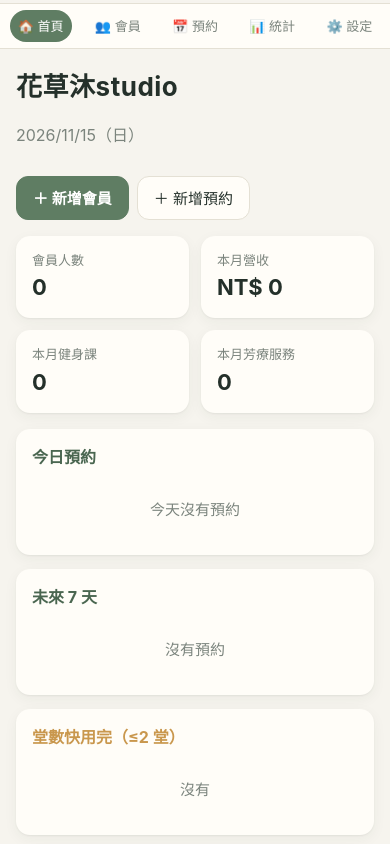
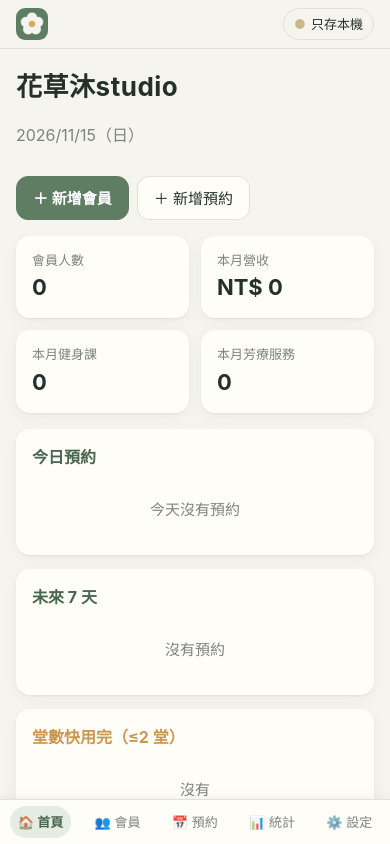
Before and after one commit to kiddgayerqwer/huacaomu-studio, a plain HTML site: page index.html in a window 390 px wide. Shown: the top 844 px of the page. Drawn offline with Linux system fonts and the light colour scheme.

Commit message:
修正手機上導覽列被頂部列遮住的問題
Co-Authored-By: Claude Opus 5.5 <noreply@anthropic.com>
Claude-Session: https://claude.ai/code/session_014KYdLTzDduzq1QUoBJZYuF

```diff
--- a/css/style.css
+++ b/css/style.css
@@ -46,7 +46,10 @@ h3 { font-size: 16px; margin: 0 0 10px; color: var(--green-d); }
   .brand span { display: none; }
   .nav { position: fixed; bottom: 0; left: 0; right: 0; background: var(--card); border-top: 1px solid var(--line); justify-content: space-around; padding: 6px 4px calc(env(safe-area-inset-bottom) + 6px); }
   .nav a { padding: 6px 8px; font-size: 13px; text-align: center; }
-  .topbar { justify-content: space-between; }
+  /* backdrop-filter 會讓底部導覽列被困在頂部列裡，手機上關掉 */
+  .topbar { justify-content: space-between; backdrop-filter: none; -webkit-backdrop-filter: none; background: var(--bg); }
+  .nav { z-index: 30; box-shadow: 0 -2px 10px rgba(40,50,40,.06); }
+  .nav a.active { background: var(--green-l); color: var(--green-d); font-weight: 600; }
   main { padding-bottom: 80px !important; }
 }
 
--- a/sw.js
+++ b/sw.js
@@ -1,5 +1,5 @@
 // 離線快取：網頁檔案存在 iPad 上，沒網路也能打開
-const VERSION = 'v1';
+const VERSION = 'v2';
 const CACHE = 'huacaomu-' + VERSION;
 const FILES = [
   './', './index.html', './css/style.css', './js/app.js', './js/db.js', './js/sync.js', './js/config.js',
```
